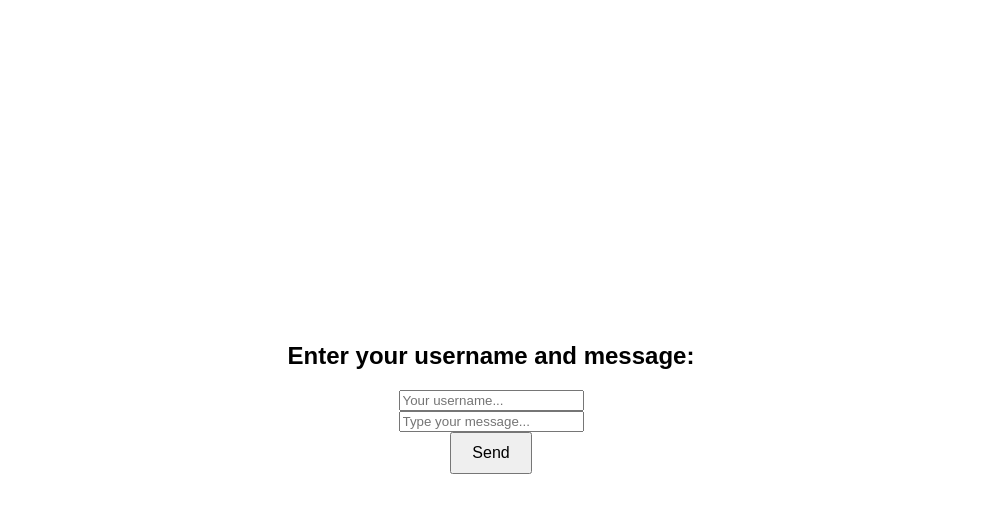
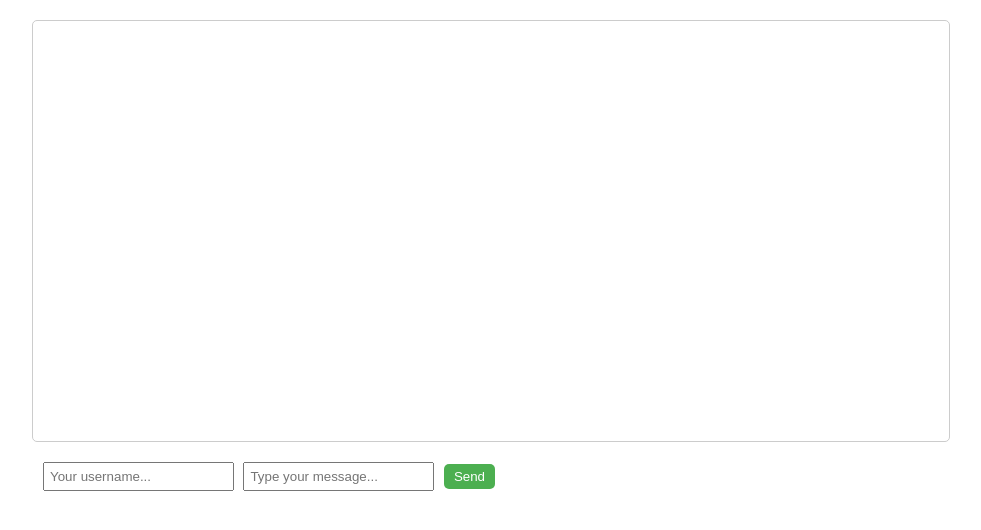
Before and after one commit to AlindasUK/basic-web-server, a website: page public/index.html in a window 1280 px wide. Shown: the whole page, without its empty margins (149-1130 px from the left). Drawn offline with nearby package versions, Linux system fonts and the light colour scheme; no server answers.

Commit message:
fixed minor bugs and added qol

```diff
--- a/package.json
+++ b/package.json
@@ -11,6 +11,7 @@
   "author": "",
   "license": "ISC",
   "dependencies": {
+    "randomcolor": "^0.6.2",
     "socket.io": "^4.7.4",
     "ws": "^8.16.0"
   }
--- a/public/client.js
+++ b/public/client.js
@@ -11,7 +11,6 @@ $(document).ready(() => {
     socket.emit('userMessage', { username, message: userInput });
 
     // Clear the input fields after sending the message
-    $('#usernameInput').val('');
     $('#userInput').val('');
   });
 
--- a/public/index.html
+++ b/public/index.html
@@ -7,11 +7,14 @@
   <link rel="stylesheet" href="styles.css">
 </head>
 <body>
-  <h1>Enter your username and message:</h1>
-  <input type="text" id="usernameInput" placeholder="Your username...">
-  <input type="text" id="userInput" placeholder="Type your message...">
-  <button id="pressButton">Send</button>
-  <div id="messageContainer"></div>
+  <div id="chatContainer">
+    <div id="messageContainer"></div>
+  </div>
+  <div id="inputContainer">
+    <input type="text" id="usernameInput" placeholder="Your username...">
+    <input type="text" id="userInput" placeholder="Type your message...">
+    <button id="pressButton">Send</button>
+  </div>
 
   <script src="https://code.jquery.com/jquery-3.6.4.min.js"></script>
   <script src="/socket.io/socket.io.js"></script>
--- a/public/styles.css
+++ b/public/styles.css
@@ -1,25 +1,44 @@
 body {
-    font-family: 'Arial', sans-serif;
-    display: flex;
-    flex-direction: column;
-    align-items: center;
-    justify-content: center;
-    height: 100vh;
+  font-family: Arial, sans-serif;
   margin: 0;
+  padding: 0;
 }
 
-  h1 {
-    font-size: 24px;
-    margin-bottom: 20px;
+#chatContainer {
+  width: 70%;
+  margin: 20px auto;
+  padding: 10px;
+  border: 1px solid #ccc;
+  border-radius: 5px;
+  height: 400px;
+  max-height: 400px;
+}
+
+#messageContainer {
+  margin-bottom: 10px;
+  word-wrap: break-word; /* Allow long words to break and wrap onto the next line */
+  overflow-y: auto; /* Add a scrollbar if content exceeds the container height */
+}
+
+#inputContainer {
+  width: 70%;
+  margin: 0 auto;
+}
+
+input {
+  padding: 5px;
+  margin-right: 5px;
 }
 
 button {
-    font-size: 16px;
-    padding: 10px 20px;
+  padding: 5px 10px;
+  background-color: #4CAF50;
+  color: #fff;
+  border: none;
+  border-radius: 5px;
   cursor: pointer;
 }
 
-  #outputMessage {
-    font-size: 18px;
-    margin-top: 20px;
+button:hover {
+  background-color: #45a049;
 }
```
Also changed, not shown: app.js (+12 -3 lines), tempCodeRunnerFile.js (+47 -1 lines), 1 other file. Lines whose indentation alone changed are shown as unchanged.
